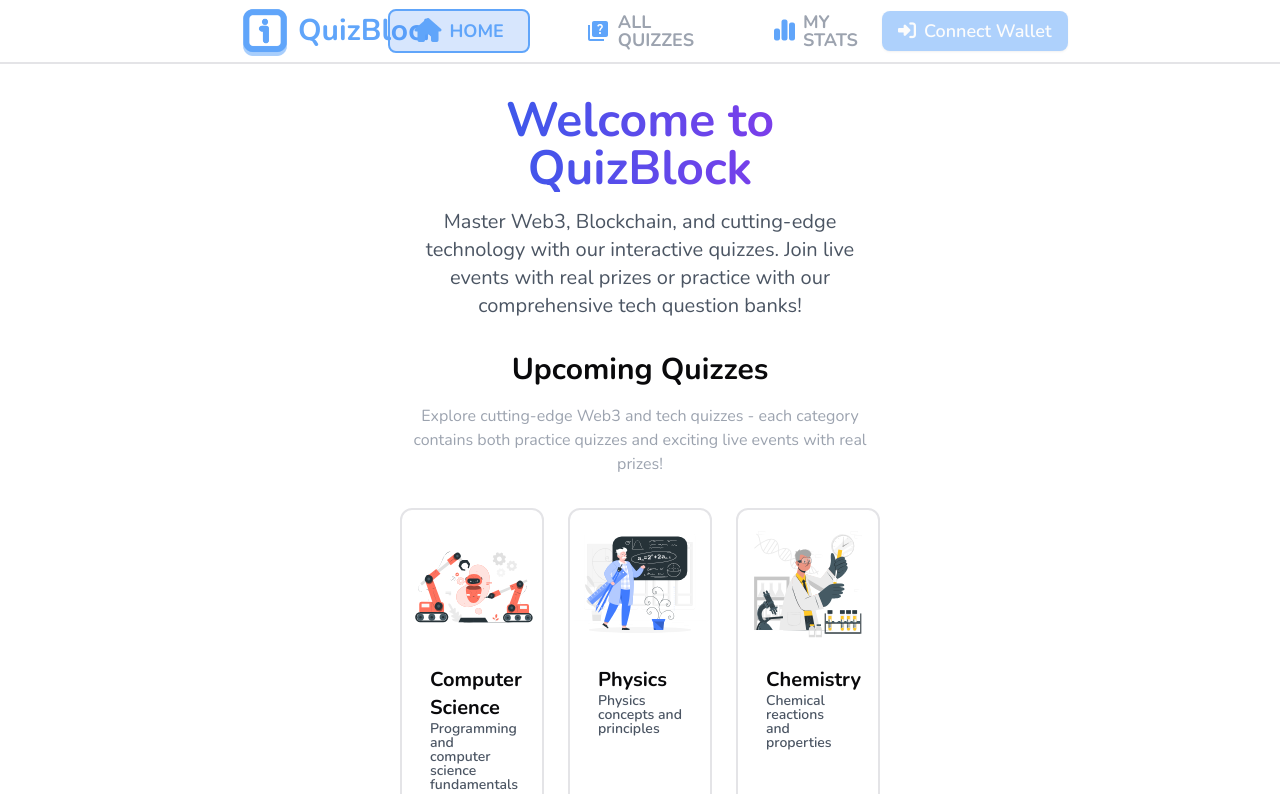
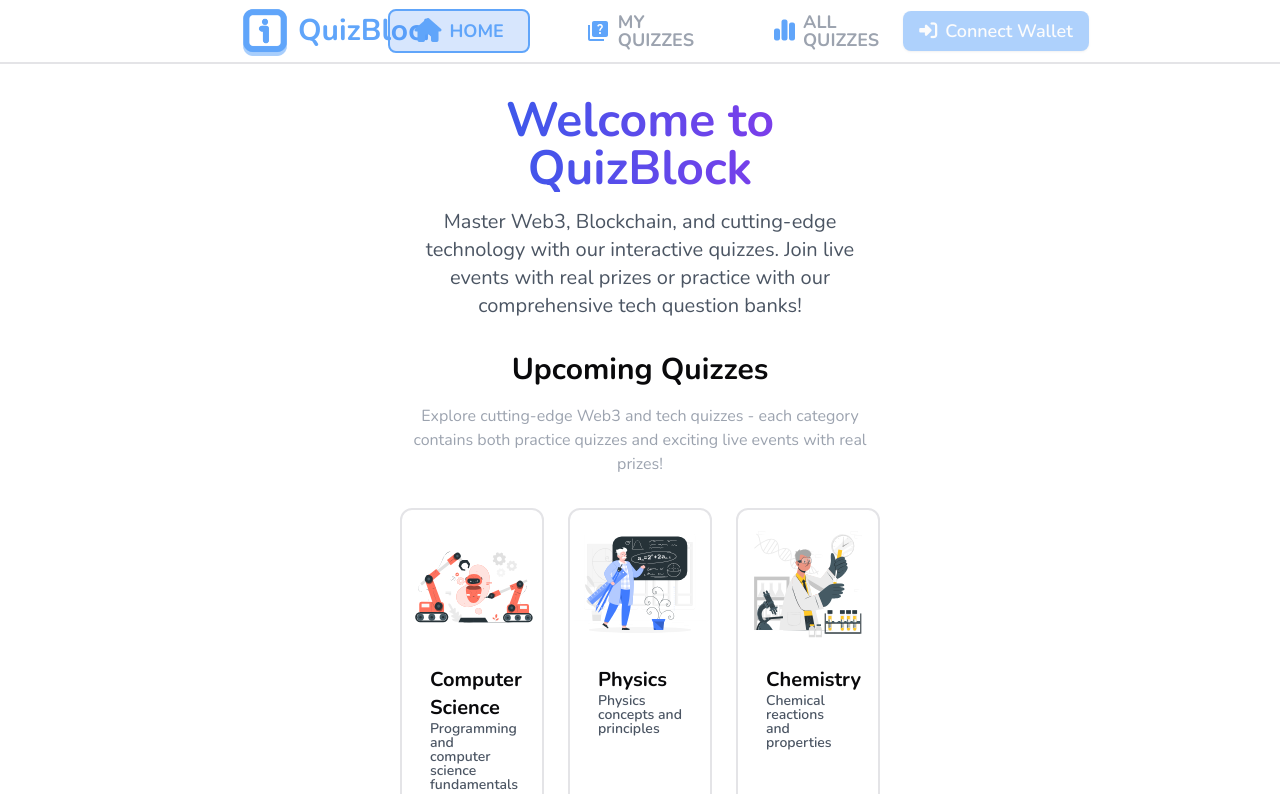
Before and after one commit to UtkarshArjariya/QuizzBlock, a Next.js app: page / in a window 1280 px wide. Shown: the top 794 px of the page. Built offline with nearby package versions, Linux system fonts and the light colour scheme.

Commit message:
this is th final ui

```diff
--- a/components/Header.tsx
+++ b/components/Header.tsx
@@ -25,7 +25,7 @@ function Header() {
       link: "/",
     },
     {
-      name: "All Quizzes",
+      name: "My Quizzes",
       icon: (
         <svg xmlns="http://www.w3.org/2000/svg" enableBackground="new 0 0 24 24" height="24" viewBox="0 0 24 24" width="24" fill="currentColor">
           <g><path d="M0,0h24v24H0V0z" fill="none"/></g>
@@ -38,7 +38,7 @@ function Header() {
       link: "/all-quizzes",
     },
     {
-      name: "My Stats",
+      name: "All Quizzes",
       icon: chart,
       link: "/stats",
     },
```
